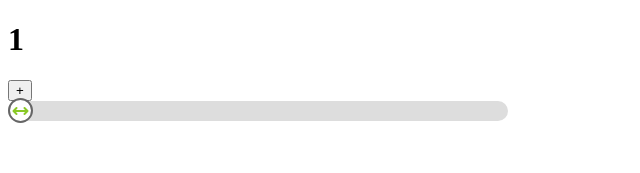
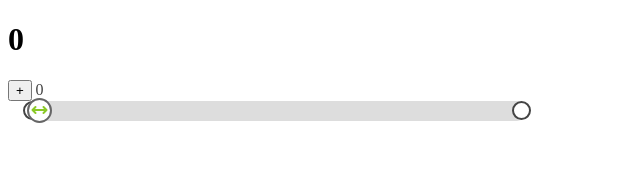
Before and after one commit to toddjudd/slider, a React app: page / in a window 1280 px wide. Shown: the top 173 px of the page, without its empty margins (0-640 px from the left). Built offline with nearby package versions, Linux system fonts and the light colour scheme.

Commit message:
further screwing around

```diff
--- a/src/App.js
+++ b/src/App.js
@@ -1,7 +1,10 @@
-import { atom, useAtom } from 'jotai';
+import { useAtom } from 'jotai';
 
 const App = (props) => {
-  const [count, setCount] = useAtom(props.countAtom);
+  const { countAtom, maxCountAtom } = props.atoms;
+  const [count, setCount] = useAtom(countAtom);
+  const [maxCount, setMaxCount] = useAtom(maxCountAtom);
+
   return (
     <>
       <h1>{count}</h1>
--- a/src/Dot.less
+++ b/src/Dot.less
@@ -4,11 +4,15 @@
   border: 2px solid #666;
   border-radius: 100%;
   display: flex;
-  justify-content: center;
+  flex-direction: column;
+  justify-content: flex-end;
   align-items: center;
   background-color:#fff;
   position: relative;
+  color: #444;
+  z-index: 1;
 }
 .Dot > i {
   margin-top: 1px;
+  line-height: 21px;
 }
--- a/src/Slider.js
+++ b/src/Slider.js
@@ -2,44 +2,65 @@ import { atom, useAtom } from 'jotai';
 import mix from './mix';
 import './Slider.less';
 import './Dot.less';
-import { forwardRef, useRef } from 'react';
+import { forwardRef, useEffect, useRef } from 'react';
 
-const getPercentage = (current, max) => (100 * current) / max;
 const getCount = (percentage, max) => (max / 100) * percentage;
-const getLeft = (percentage) => `calc(${percentage}% - 5px)`;
 
-const maxCountAtom = atom(500);
-const positionAtom = atom(0);
-const percentageAtom = atom(0);
 const diffAtom = atom(0);
+const widthAtom = atom(0);
 
 const Dot = forwardRef((props, ref) => {
   let { count, percentage } = props;
   let countDeadly = percentage > 80;
   let color = countDeadly ? '#444' : mix('FF333A', '8AC926', percentage);
   return (
+    <>
       <div className='Dot' {...props} ref={ref}>
+        <span>{count}</span>
         <i
           className={countDeadly ? 'fas fa-skull' : 'fas fa-arrows-h'}
           style={{
             color,
           }}></i>
       </div>
+    </>
   );
 });
+
+// const DotValue = forwardRef((props, ref) => {
+//   let { count, percentage } = props;
+//   let countDeadly = percentage > 80;
+//   let color = countDeadly ? '#444' : mix('FF333A', '8AC926', percentage);
+//   return (
+//     <>
+//       <div className='Dot' {...props} ref={ref}>
+//         <span>{count}</span>
+//         <i
+//           className={countDeadly ? 'fas fa-skull' : 'fas fa-arrows-h'}
+//           style={{
+//             color,
+//           }}></i>
+//       </div>
+//     </>
+//   );
+// });
 
 const Slider = (props) => {
   const dotRef = useRef();
   const sliderRef = useRef();
 
-  const [count, setCount] = useAtom(props.countAtom);
-  const [maxCount, setMaxCount] = useAtom(maxCountAtom);
-  const [position, setPosition] = useAtom(positionAtom);
-  const [percentage, setPercentage] = useAtom(percentageAtom);
+  const { countAtom, maxCountAtom } = props.atoms;
+  const [count, setCount] = useAtom(countAtom);
+  const [maxCount] = useAtom(maxCountAtom);
+  const [width, setWidth] = useAtom(widthAtom);
+
+  // const [position, setPosition] = useAtom(positionAtom);
+  // const [percentage, setPercentage] = useAtom(percentageAtom);
   const [diff, setDiff] = useAtom(diffAtom);
 
   const handleMouseDown = (e) => {
     //diff between mouse click and dot left edge. Where did you click on the box?
+    e.preventDefault();
     setDiff(e.clientX - dotRef.current.getBoundingClientRect().left);
     console.log(diff);
     document.addEventListener('mousemove', handleMouseMove);
@@ -56,6 +77,8 @@ const Slider = (props) => {
       e.clientX - diff - sliderRef.current.getBoundingClientRect().left;
 
     const end = sliderRef.current.offsetWidth - dotRef.current.offsetWidth;
+    console.log(sliderRef.current.offsetWidth);
+    console.log(dotRef.current.offsetWidth);
 
     const start = 0;
 
@@ -69,21 +92,44 @@ const Slider = (props) => {
 
     console.log(`newX ${newX}`);
     console.log(`end ${end}`);
-    console.log(`position ${position}`);
-    console.log(`percentage ${percentage}`);
-    setPercentage((newX / end) * 100);
-    setPosition(getCount((newX / end) * 100, maxCount));
-    setCount(getCount((newX / end) * 100, maxCount));
+    // setPercentage((newX / end) * 100);
+    setCount(Math.floor(getCount((newX / end) * 100, maxCount)));
+    // setPosition(newX);
   };
 
+  useEffect(() => {
+    setWidth(sliderRef.current.offsetWidth - dotRef.current.offsetWidth);
+  }, [sliderRef, dotRef, setWidth]);
+
+  let ticks = [];
+  for (let i = 0; i < 4; i++) {
+    let fifth = Math.floor((i + 1) * 0.2 * maxCount);
+    ticks.push(
+      <div
+        key={i}
+        style={{
+          left: `${(fifth / maxCount) * width + 13}px`,
+          position: 'absolute',
+          display: 'inline',
+        }}>
+        {fifth}
+      </div>
+    );
+  }
+
   return (
+    <div className='wrapper '>
+      <div className='endCap first'></div>
       <div className='Slider' ref={sliderRef}>
         <Dot
           count={count}
           ref={dotRef}
-        percentage={percentage}
+          percentage={(count / maxCount) * 100}
           onMouseDown={handleMouseDown}
-        style={{ left: position }}></Dot>
+          style={{ left: `${(count / maxCount) * width}px` }}></Dot>
+      </div>
+      <div className='endCap last'></div>
+      {/* {ticks.map((tick) => tick)} */}
     </div>
   );
 };
--- a/src/Slider.less
+++ b/src/Slider.less
@@ -1,3 +1,7 @@
+.wrapper {
+  display: flex;
+}
+
 .Slider {
   background-color: #ddd;
   height: 20px;
@@ -5,4 +9,21 @@
   display: flex;
   align-items: center;
   border-radius: 10px;
+  // margin: 18px 0 2px 0;
 }
+
+.endCap {
+  width: 15px;
+  height: 15px;
+  background-color: white;
+  border: 2px solid #444;
+  border-radius: 100%;
+}
+
+.first {
+  transform: translateX(15px);
+}
+.last {
+
+  transform: translateX(-15px);
+}
--- a/src/index.js
+++ b/src/index.js
@@ -6,13 +6,14 @@ import App from './App';
 import reportWebVitals from './reportWebVitals';
 import { Provider, atom } from 'jotai';
 
-const countAtom = atom(1);
+const countAtom = atom(0);
+const maxCountAtom = atom(200);
 
 ReactDOM.render(
   <React.StrictMode>
     <Provider>
-      <App countAtom={countAtom} />
-      <Slider countAtom={countAtom} />
+      <App atoms={{ countAtom, maxCountAtom }} />
+      <Slider atoms={{ countAtom, maxCountAtom }} />
     </Provider>
   </React.StrictMode>,
   document.getElementById('root')
```
Also changed, not shown: 1 other file (tests, documents, lock files or other folders). Lines whose indentation alone changed are shown as unchanged.
